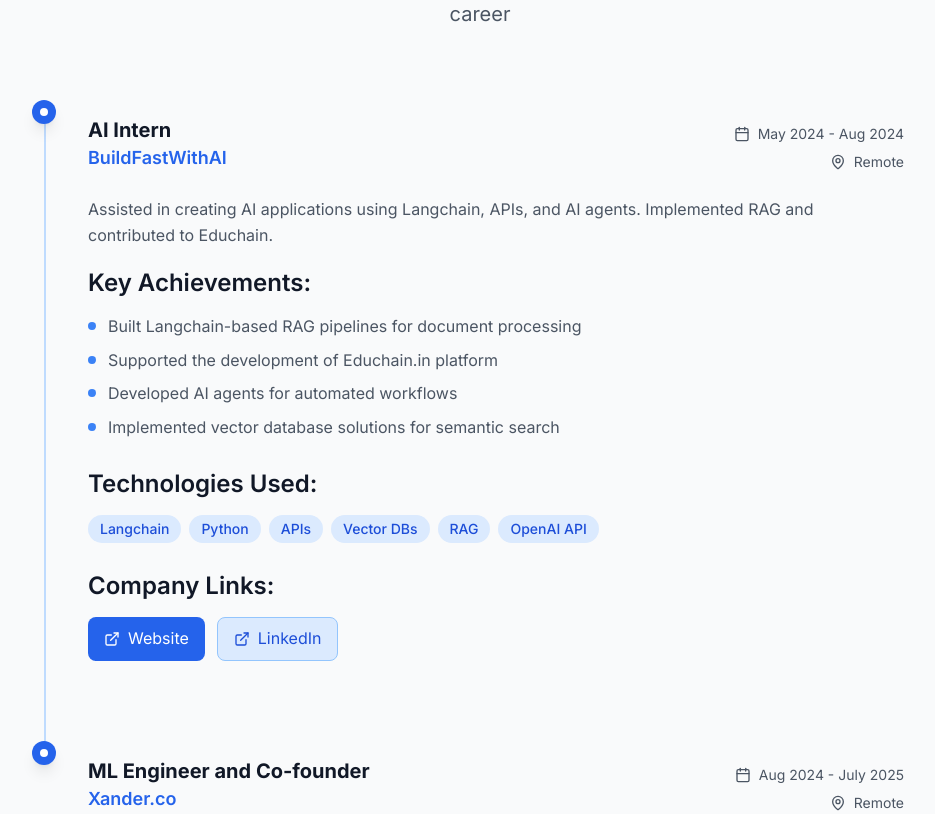
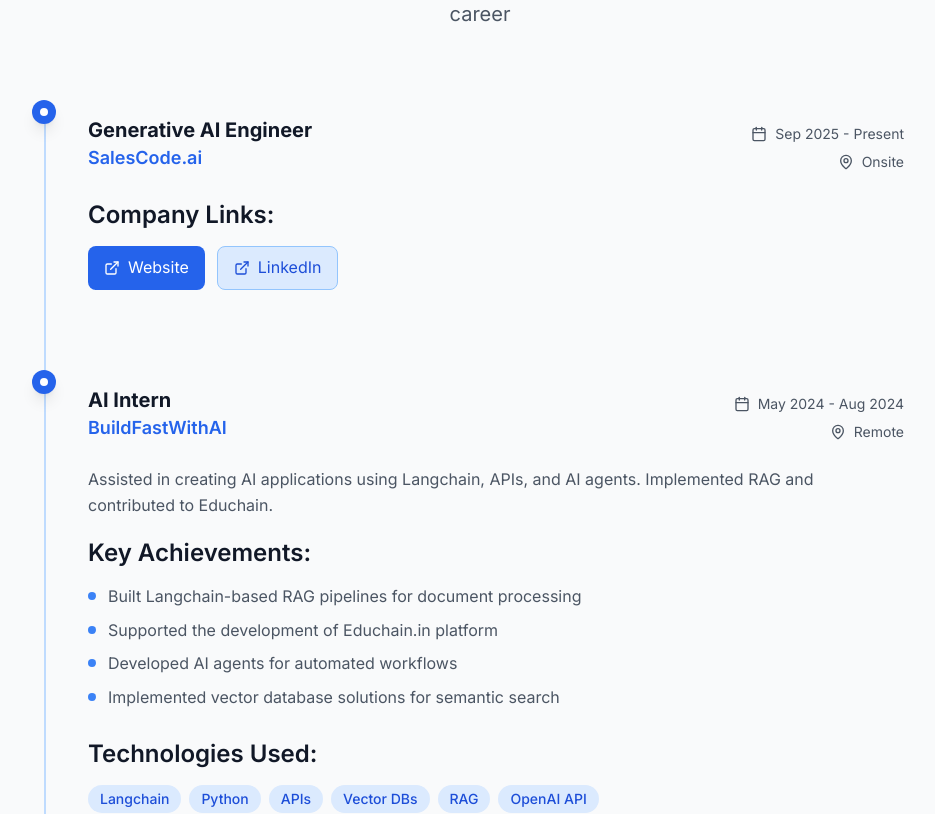
Before and after one commit to ojolisa/portfolio, a React (Vite) app: page / in a window 1280 px wide. Shown: the part 4406-5220 px from the top of the page, without its empty margins (160-1095 px from the left). Built offline with nearby package versions, Linux system fonts and the light colour scheme.

Commit message:
add new position as Generative AI Engineer at SalesCode.ai to portfolio data

```diff
--- a/src/data/portfolio.js
+++ b/src/data/portfolio.js
@@ -82,6 +82,17 @@ export const portfolioData = {
   experience: [
     {
       id: 1,
+      company: "SalesCode.ai",
+      position: "Generative AI Engineer",
+      duration: "Sep 2025 - Present",
+      location: "Onsite",
+      links: {
+        website: "https://salescode.ai/",
+        linkedin: "https://www.linkedin.com/company/salescodeai"
+      }
+    },
+    {
+      id: 2,
       company: "BuildFastWithAI",
       position: "AI Intern",
       duration: "May 2024 - Aug 2024",
@@ -100,7 +111,7 @@ export const portfolioData = {
       }
     },
     {
-      id: 2,
+      id: 3,
       company: "Xander.co",
       position: "ML Engineer and Co-founder",
       duration: "Aug 2024 - July 2025",
```
